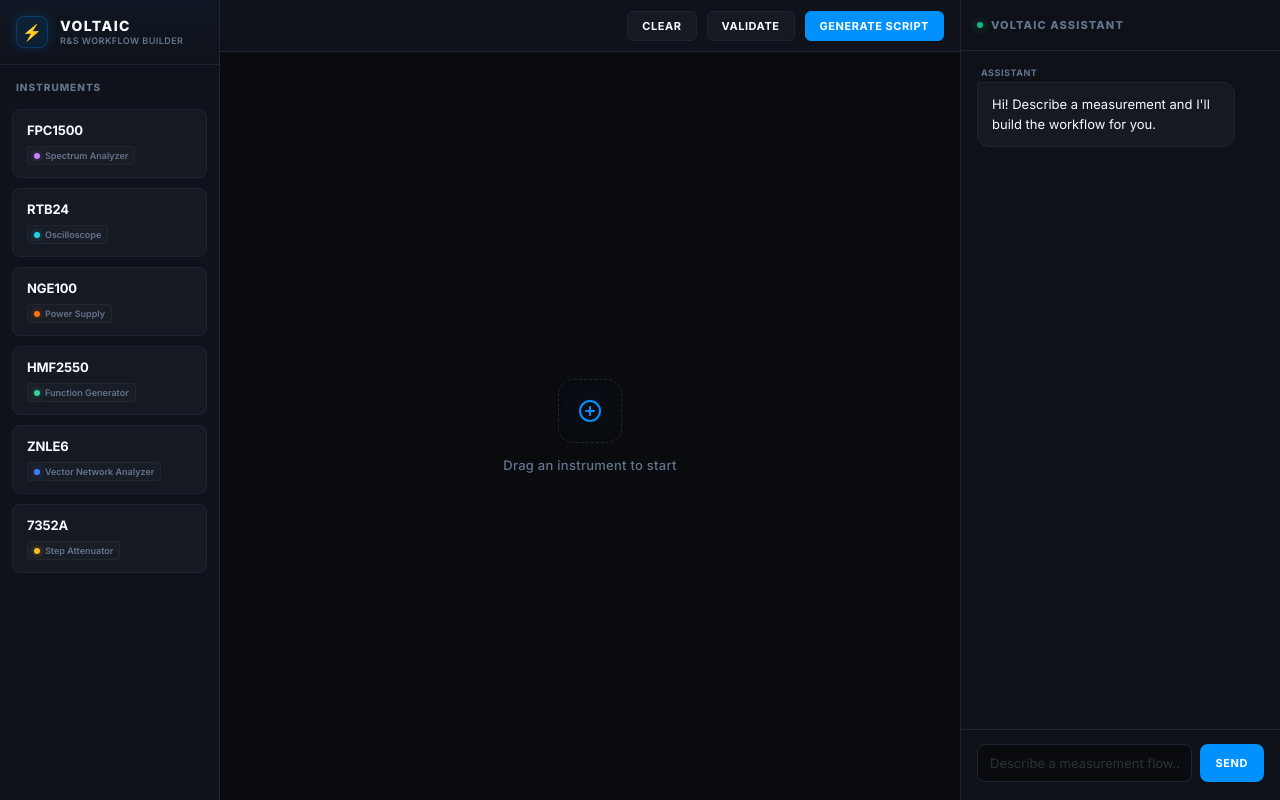
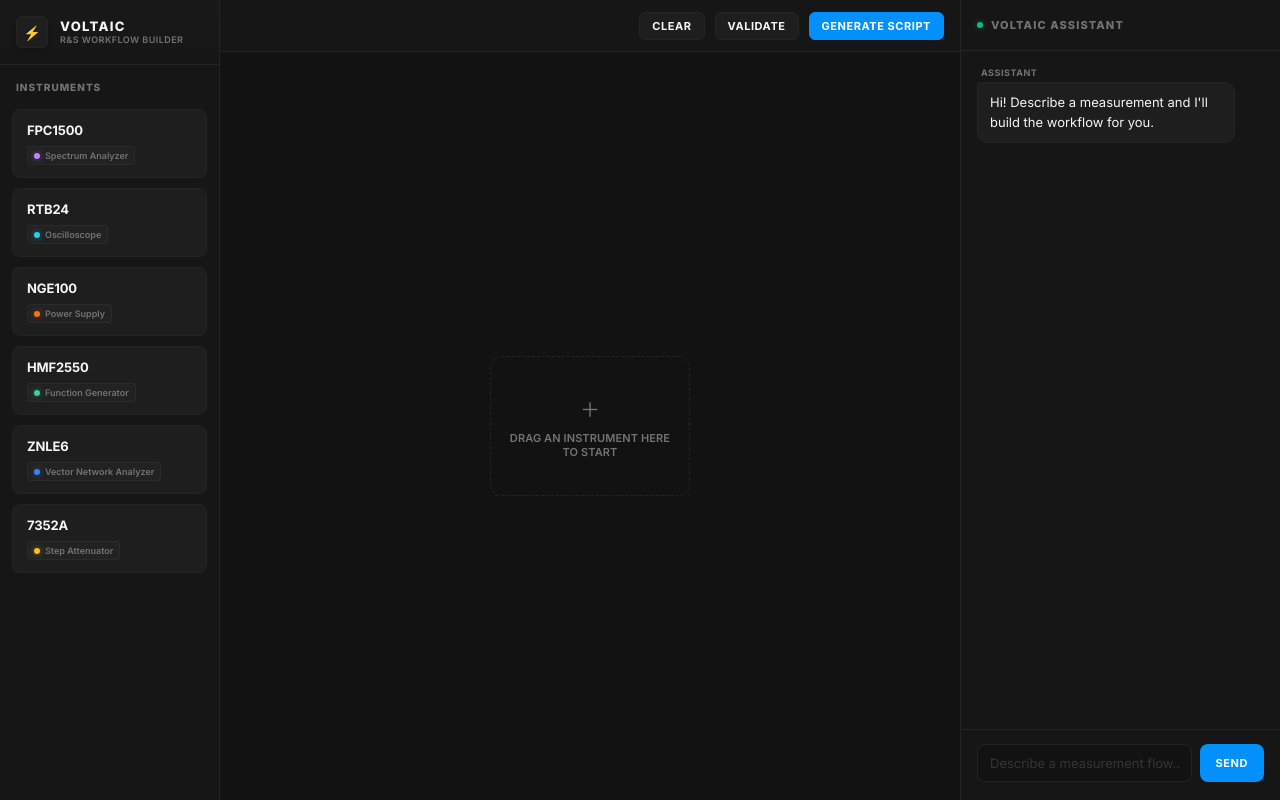
Before and after one commit to I-PHEN/voltaic, a React (Vite) app: page / in a window 1280 px wide. Built offline with nearby package versions, Linux system fonts and the light colour scheme.

Commit message:
feat: implement V2 drag and drop canvas with n8n neutral charcoal theme

```diff
--- a/src/App.tsx
+++ b/src/App.tsx
@@ -1,6 +1,16 @@
 import { useState } from 'react'
 import styles from './components/Layout.module.css'
+import nodeStyles from './components/Node.module.css'
 import { devices } from './data/devices'
+
+interface CanvasNode {
+  id: string;
+  deviceId: string;
+  name: string;
+  type: string;
+  x: number;
+  y: number;
+}
 
 const getDeviceColor = (type: string) => {
   switch (type) {
@@ -23,11 +33,97 @@
 
 function App() {
   const [chatInput, setChatInput] = useState('')
+  const [nodes, setNodes] = useState<CanvasNode[]>([])
+  const [isDraggingOver, setIsDraggingOver] = useState(false)
+
+  // Clear all nodes
+  const handleClear = () => {
+    setNodes([])
+  }
+
+  // Handle Drag Start from Sidebar Card
+  const handleSidebarDragStart = (e: React.DragEvent, deviceId: string) => {
+    e.dataTransfer.setData('source', 'sidebar')
+    e.dataTransfer.setData('device_id', deviceId)
+  }
+
+  // Handle Drag Start from existing Canvas Node
+  const handleNodeDragStart = (e: React.DragEvent, nodeId: string) => {
+    e.dataTransfer.setData('source', 'canvas')
+    e.dataTransfer.setData('node_id', nodeId)
+
+    // Store drag offset relative to the node's top-left corner to avoid snapping
+    const rect = e.currentTarget.getBoundingClientRect()
+    const offsetX = e.clientX - rect.left
+    const offsetY = e.clientY - rect.top
+    e.dataTransfer.setData('offset_x', offsetX.toString())
+    e.dataTransfer.setData('offset_y', offsetY.toString())
+  }
+
+  // Handle Drag Over Canvas
+  const handleDragOver = (e: React.DragEvent) => {
+    e.preventDefault()
+    setIsDraggingOver(true)
+  }
+
+  // Handle Drag Leave Canvas
+  const handleDragLeave = () => {
+    setIsDraggingOver(false)
+  }
+
+  // Handle Drop on Canvas
+  const handleDrop = (e: React.DragEvent) => {
+    e.preventDefault()
+    setIsDraggingOver(false)
+
+    const source = e.dataTransfer.getData('source')
+    const rect = e.currentTarget.getBoundingClientRect()
+    const dropX = e.clientX - rect.left
+    const dropY = e.clientY - rect.top
+
+    if (source === 'sidebar') {
+      const deviceId = e.dataTransfer.getData('device_id')
+      const device = devices.find((d) => d.id === deviceId)
+      if (device) {
+        // Place new node centered under cursor
+        const newNode: CanvasNode = {
+          id: `${deviceId}_${Date.now()}`,
+          deviceId: device.id,
+          name: device.name,
+          type: device.type,
+          x: Math.max(10, dropX - 87), // keep within reasonable bounds
+          y: Math.max(10, dropY - 40)
+        }
+        setNodes((prev) => [...prev, newNode])
+      }
+    } else if (source === 'canvas') {
+      const nodeId = e.dataTransfer.getData('node_id')
+      const offsetX = parseFloat(e.dataTransfer.getData('offset_x') || '0')
+      const offsetY = parseFloat(e.dataTransfer.getData('offset_y') || '0')
+
+      // Reposition existing node
+      setNodes((prev) =>
+        prev.map((n) =>
+          n.id === nodeId
+            ? {
+                ...n,
+                x: Math.max(10, dropX - offsetX),
+                y: Math.max(10, dropY - offsetY)
+              }
+            : n
+        )
+      )
+    }
+  }
+
+  // Delete a specific node
+  const handleDeleteNode = (nodeId: string) => {
+    setNodes((prev) => prev.filter((n) => n.id !== nodeId))
+  }
 
   const handleSend = (e: React.FormEvent) => {
     e.preventDefault()
     if (!chatInput.trim()) return
-    // Simple mock send for V1 layout
     setChatInput('')
   }
 
@@ -35,7 +131,6 @@
     <div className={styles.appContainer}>
       {/* LEFT SIDEBAR: Branding Header & Instruments List */}
       <aside className={styles.sidebar}>
-        {/* Brand Logo Header */}
         <div className={styles.logoSection}>
           <div className={styles.logoIcon}>⚡</div>
           <div className={styles.logoTextContainer}>
@@ -49,12 +144,20 @@
           {devices.map((device) => {
             const typeColor = getDeviceColor(device.type)
             return (
-              <div key={device.id} className={styles.deviceCard}>
+              <div
+                key={device.id}
+                className={styles.deviceCard}
+                draggable
+                onDragStart={(e) => handleSidebarDragStart(e, device.id)}
+              >
                 <span className={styles.deviceName}>{device.name}</span>
                 <span className={styles.deviceBadge}>
                   <span
                     className={styles.badgeDot}
-                    style={{ backgroundColor: typeColor, boxShadow: `0 0 6px ${typeColor}80` }}
+                    style={{
+                      backgroundColor: typeColor,
+                      boxShadow: `0 0 6px ${typeColor}80`
+                    }}
                   />
                   {device.type}
                 </span>
@@ -68,34 +171,68 @@
       <main className={styles.canvasContainer}>
         {/* TOOLBAR */}
         <div className={styles.toolbar}>
-          <button className={styles.toolbarButton}>Clear</button>
+          <button className={styles.toolbarButton} onClick={handleClear}>
+            Clear
+          </button>
           <button className={styles.toolbarButton}>Validate</button>
-          <button className={`${styles.toolbarButton} ${styles.toolbarButtonPrimary}`}>
+          <button
+            className={`${styles.toolbarButton} ${styles.toolbarButtonPrimary}`}
+          >
             Generate Script
           </button>
         </div>
 
         {/* CANVAS SURFACE */}
-        <div className={styles.canvasSurface}>
-          <div className={styles.emptyState}>
-            <div className={styles.emptyStateIcon}>
-              <svg
-                width="24"
-                height="24"
-                viewBox="0 0 24 24"
-                fill="none"
-                stroke="currentColor"
-                strokeWidth="2"
-                strokeLinecap="round"
-                strokeLinejoin="round"
-              >
-                <circle cx="12" cy="12" r="10" />
-                <path d="M12 8v8" />
-                <path d="M8 12h8" />
-              </svg>
+        <div
+          className={`${styles.canvasSurface} ${
+            isDraggingOver ? styles.canvasSurfaceDragging : ''
+          }`}
+          onDragOver={handleDragOver}
+          onDragLeave={handleDragLeave}
+          onDrop={handleDrop}
+        >
+          {nodes.length === 0 ? (
+            <div className={styles.emptyState}>
+              <div className={styles.emptyStateIcon}>＋</div>
+              <div className={styles.emptyStateText}>
+                Drag an instrument here to start
+              </div>
             </div>
-            <div className={styles.emptyStateText}>Drag an instrument to start</div>
-          </div>
+          ) : (
+            nodes.map((node) => {
+              const borderLeftColor = getDeviceColor(node.type)
+              return (
+                <div
+                  key={node.id}
+                  className={nodeStyles.nodeCard}
+                  style={{
+                    transform: `translate(${node.x}px, ${node.y}px)`,
+                    borderLeft: `4px solid ${borderLeftColor}`
+                  }}
+                  draggable
+                  onDragStart={(e) => handleNodeDragStart(e, node.id)}
+                >
+                  <div className={nodeStyles.nodeHeader}>
+                    <span className={nodeStyles.nodeName}>{node.name}</span>
+                    <span className={nodeStyles.nodeType}>{node.type}</span>
+                    <button
+                      className={nodeStyles.deleteButton}
+                      onClick={() => handleDeleteNode(node.id)}
+                      title="Remove instrument"
+                    >
+                      ✕
+                    </button>
+                  </div>
+                  <div className={nodeStyles.nodeBody}>
+                    <div className={nodeStyles.statusIndicator}>
+                      <span className={`${nodeStyles.statusDot} ${nodeStyles.statusDotActive}`} />
+                      <span>Simulated</span>
+                    </div>
+                  </div>
+                </div>
+              )
+            })
+          )}
         </div>
       </main>
 
--- a/src/components/Layout.module.css
+++ b/src/components/Layout.module.css
@@ -13,21 +13,21 @@
   align-items: center;
   gap: 12px;
   border-bottom: 1px solid var(--border-color);
-  background: linear-gradient(180deg, rgba(0, 145, 255, 0.04) 0%, transparent 100%);
+  background: linear-gradient(180deg, rgba(255, 255, 255, 0.01) 0%, transparent 100%);
 }
 
 .logoIcon {
   width: 32px;
   height: 32px;
-  border-radius: 8px;
-  background: rgba(0, 145, 255, 0.1);
-  border: 1px solid rgba(0, 145, 255, 0.25);
+  border-radius: 6px;
+  background: rgba(255, 255, 255, 0.03);
+  border: 1px solid var(--border-color);
   display: flex;
   align-items: center;
   justify-content: center;
-  font-size: 16px;
+  font-size: 14px;
   color: var(--color-primary);
-  box-shadow: 0 0 12px rgba(0, 145, 255, 0.2);
+  box-shadow: 0 2px 6px rgba(0, 0, 0, 0.2);
 }
 
 .logoTextContainer {
@@ -36,7 +36,7 @@
 }
 
 .logoText {
-  font-size: 14px;
+  font-size: 13px;
   font-weight: 800;
   letter-spacing: 0.1em;
   color: var(--color-text);
@@ -85,23 +85,24 @@
   background-color: var(--bg-card);
   border: 1px solid var(--border-color);
   border-radius: 8px;
-  cursor: pointer;
-  transition: all 0.22s cubic-bezier(0.16, 1, 0.3, 1);
+  cursor: grab;
+  transition: all 0.2s cubic-bezier(0.16, 1, 0.3, 1);
   display: flex;
   flex-direction: column;
   gap: 8px;
+  user-select: none;
 }
 
 .deviceCard:hover {
   background-color: var(--bg-card-hover);
-  border-color: rgba(0, 145, 255, 0.4);
-  transform: translateY(-2px);
-  box-shadow: 0 6px 16px rgba(0, 0, 0, 0.4);
+  border-color: #333333;
+  transform: translateY(-1px);
 }
 
 .deviceCard:active {
-  transform: translateY(0);
-  background-color: var(--bg-card);
+  cursor: grabbing;
+  border-color: var(--color-primary);
+  background-color: var(--bg-card-hover);
 }
 
 .deviceName {
@@ -154,7 +155,7 @@
 }
 
 .toolbarButton {
-  padding: 7px 14px;
+  padding: 6px 12px;
   font-size: 11px;
   font-weight: 700;
   text-transform: uppercase;
@@ -169,7 +170,7 @@
 
 .toolbarButton:hover {
   background-color: var(--bg-card-hover);
-  border-color: var(--color-text-muted);
+  border-color: #3f3f3f;
 }
 
 .toolbarButtonPrimary {
@@ -193,45 +194,59 @@
   display: flex;
   align-items: center;
   justify-content: center;
+  overflow: hidden;
 }
 
+.canvasSurfaceDragging {
+  background-color: #151515;
+  box-shadow: inset 0 0 40px rgba(0, 145, 255, 0.03);
+}
+
+/* EMPTY STATE DASHED CARD */
 .emptyState {
   text-align: center;
   color: var(--color-text-muted);
   display: flex;
   flex-direction: column;
   align-items: center;
-  gap: 14px;
-  animation: fadeIn 0.6s cubic-bezier(0.16, 1, 0.3, 1) both;
+  justify-content: center;
+  width: 200px;
+  height: 140px;
+  border: 1.5px dashed var(--border-color);
+  border-radius: 12px;
+  cursor: default;
+  transition: all 0.25s ease-in-out;
+  padding: 16px;
+  user-select: none;
+  animation: fadeIn 0.4s ease-out;
 }
 
 .emptyStateIcon {
-  width: 64px;
-  height: 64px;
-  border-radius: 16px;
-  background: linear-gradient(135deg, rgba(0, 145, 255, 0.03) 0%, rgba(255, 255, 255, 0.01) 100%);
-  border: 1px dashed var(--border-color);
+  color: var(--color-text-muted);
+  font-size: 20px;
+  margin-bottom: 8px;
   display: flex;
   align-items: center;
   justify-content: center;
-  color: var(--color-primary);
-  font-size: 22px;
-  box-shadow: inset 0 0 16px rgba(0, 0, 0, 0.5);
-  transition: all 0.3s ease;
+  transition: all 0.25s ease-in-out;
+}
+
+.emptyState:hover {
+  border-color: #444444;
+  background-color: rgba(255, 255, 255, 0.005);
 }
 
 .emptyState:hover .emptyStateIcon {
-  border-color: var(--color-primary);
-  color: var(--color-primary-hover);
-  box-shadow: 0 0 15px rgba(0, 145, 255, 0.15), inset 0 0 16px rgba(0, 0, 0, 0.5);
-  transform: scale(1.05);
+  color: var(--color-text);
+  transform: translateY(-2px);
 }
 
 .emptyStateText {
-  font-size: 13px;
-  font-weight: 500;
-  letter-spacing: 0.02em;
+  font-size: 11px;
+  font-weight: 600;
+  letter-spacing: 0.01em;
   color: var(--color-text-muted);
+  text-transform: uppercase;
 }
 
 /* RIGHT CHAT PANEL */
@@ -264,7 +279,7 @@
   height: 6px;
   border-radius: 50%;
   background-color: #10b981;
-  box-shadow: 0 0 8px rgba(16, 185, 129, 0.6);
+  box-shadow: 0 0 6px rgba(16, 185, 129, 0.4);
 }
 
 .messageList {
@@ -301,8 +316,8 @@
 }
 
 .messageBubble {
-  padding: 12px 14px;
-  border-radius: 12px;
+  padding: 10px 12px;
+  border-radius: 10px;
   font-size: 13px;
   line-height: 1.5;
   word-wrap: break-word;
@@ -342,12 +357,11 @@
 }
 
 .textInput:focus {
-  border-color: rgba(0, 145, 255, 0.6);
-  box-shadow: 0 0 8px rgba(0, 145, 255, 0.15);
+  border-color: #3f3f3f;
 }
 
 .textInput::placeholder {
-  color: rgba(148, 163, 184, 0.25);
+  color: rgba(255, 255, 255, 0.15);
 }
 
 .sendButton {
@@ -374,7 +388,7 @@
 @keyframes fadeIn {
   from {
     opacity: 0;
-    transform: translateY(6px);
+    transform: translateY(4px);
   }
   to {
     opacity: 1;
--- /dev/null
+++ b/src/components/Node.module.css
@@ -0,0 +1,112 @@
+.nodeCard {
+  position: absolute;
+  width: 175px;
+  background-color: var(--bg-card);
+  border: 1px solid var(--border-color);
+  border-radius: 8px;
+  cursor: grab;
+  user-select: none;
+  box-shadow: 0 4px 14px rgba(0, 0, 0, 0.45);
+  display: flex;
+  flex-direction: column;
+  transition: box-shadow 0.15s ease, border-color 0.15s ease;
+  overflow: hidden;
+  z-index: 10;
+}
+
+.nodeCard:hover {
+  border-color: #3f3f3f;
+  box-shadow: 0 8px 20px rgba(0, 0, 0, 0.55);
+}
+
+.nodeCard:active {
+  cursor: grabbing;
+}
+
+.nodeCardDragging {
+  opacity: 0.3;
+}
+
+.nodeHeader {
+  padding: 12px;
+  position: relative;
+  display: flex;
+  flex-direction: column;
+  gap: 2px;
+}
+
+.nodeName {
+  font-size: 13px;
+  font-weight: 700;
+  color: var(--color-text);
+  padding-right: 16px;
+}
+
+.nodeType {
+  font-size: 9px;
+  font-weight: 700;
+  color: var(--color-text-muted);
+  text-transform: uppercase;
+  letter-spacing: 0.05em;
+}
+
+.deleteButton {
+  position: absolute;
+  top: 10px;
+  right: 10px;
+  width: 18px;
+  height: 18px;
+  display: flex;
+  align-items: center;
+  justify-content: center;
+  border-radius: 4px;
+  border: none;
+  background: transparent;
+  color: var(--color-text-muted);
+  cursor: pointer;
+  opacity: 0;
+  transition: all 0.15s ease;
+  font-size: 12px;
+  line-height: 1;
+}
+
+.nodeCard:hover .deleteButton {
+  opacity: 1;
+}
+
+.deleteButton:hover {
+  background-color: rgba(239, 68, 68, 0.15);
+  color: #ef4444;
+}
+
+.nodeBody {
+  padding: 8px 12px;
+  border-top: 1px solid var(--border-color);
+  background-color: rgba(255, 255, 255, 0.005);
+  display: flex;
+  align-items: center;
+  justify-content: space-between;
+}
+
+.statusIndicator {
+  display: flex;
+  align-items: center;
+  gap: 5px;
+  font-size: 9px;
+  font-weight: 600;
+  color: var(--color-text-muted);
+  text-transform: uppercase;
+  letter-spacing: 0.03em;
+}
+
+.statusDot {
+  width: 5px;
+  height: 5px;
+  border-radius: 50%;
+  background-color: #737373;
+}
+
+.statusDotActive {
+  background-color: #10b981;
+  box-shadow: 0 0 6px rgba(16, 185, 129, 0.5);
+}
--- a/src/index.css
+++ b/src/index.css
@@ -1,18 +1,18 @@
 @import url('https://fonts.googleapis.com/css2?family=Inter:wght@300;400;500;600;700;800&display=swap');
 
 :root {
-  --bg-app: #06080c;         /* Pitch black slate tint */
-  --bg-canvas: #090b0f;      /* Deep black-blue */
-  --bg-sidebar: #0f121a;     /* Deep slate sidebar */
-  --bg-chat: #0e1118;        /* Deep slate chat */
-  --bg-card: #151922;        /* Dark slate card */
-  --bg-card-hover: #1e2431;  /* Hover state */
-  --color-primary: #0091ff;  /* Rohde & Schwarz Electric Blue */
+  --bg-app: #0a0a0a;         /* Deep neutral black */
+  --bg-canvas: #121212;      /* Neutral charcoal canvas background */
+  --bg-sidebar: #161616;     /* Neutral dark sidebar */
+  --bg-chat: #161616;        /* Neutral dark chat panel */
+  --bg-card: #1e1e1e;        /* Dark gray card */
+  --bg-card-hover: #262626;  /* Highlighted card background */
+  --color-primary: #0091ff;  /* R&S Electric Blue */
   --color-primary-hover: #33a7ff;
-  --color-text: #f8fafc;
-  --color-text-muted: #64748b;
-  --border-color: #1e2433;   /* Very subtle borders */
-  --dot-color: rgba(255, 255, 255, 0.025);
+  --color-text: #f5f5f5;     /* Soft white text */
+  --color-text-muted: #737373; /* Neutral gray muted text */
+  --border-color: #242424;   /* Flat dark gray border */
+  --dot-color: rgba(255, 255, 255, 0.045); /* Subtle canvas dot grid */
 
   --font-sans: 'Inter', -apple-system, BlinkMacSystemFont, 'Segoe UI', Roboto, sans-serif;
   --font-mono: 'JetBrains Mono', 'Fira Code', ui-monospace, SFMono-Regular, monospace;
```
